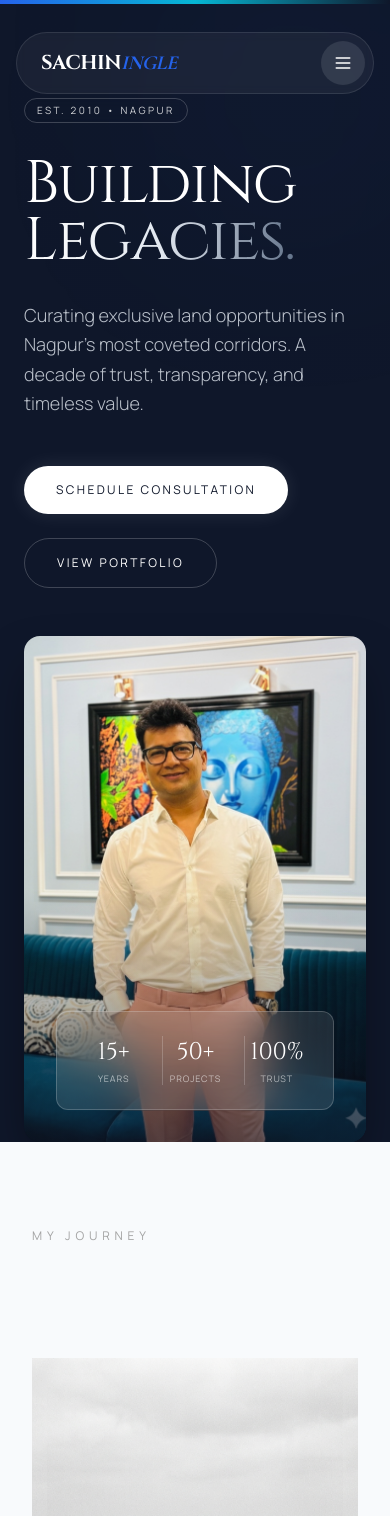
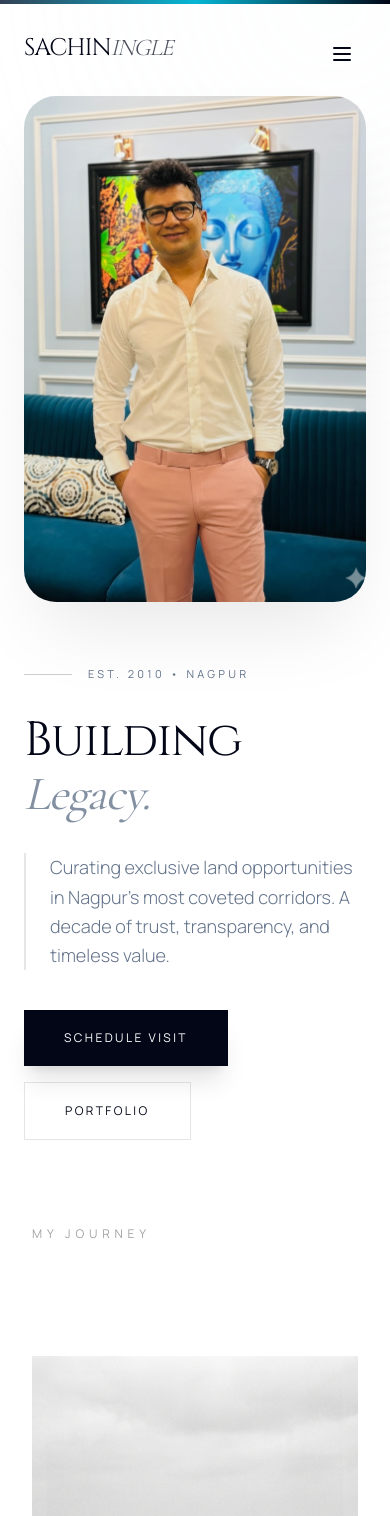
Before and after one commit to SaurabhGithug/sachiningle, a Next.js app: page / in a window 390 px wide. Shown: the top 1516 px of the page. Built offline with nearby package versions, Linux system fonts and the light colour scheme; a web font is replaced by a local one.

Commit message:
feat: finalized modern executive theme, mobile optimization, and seo metadata

```diff
--- a/app/globals.css
+++ b/app/globals.css
@@ -34,6 +34,17 @@
     --ring: 240 4.9% 83.9%;
 
     --radius: 0px; /* Sharp, architectural edges */
+  }
+}
+
+/* Mobile Optimization: Ensure large touch targets and legible inputs */
+@media (max-width: 768px) {
+  button, a, input, select, textarea {
+    min-height: 44px;
+    min-width: 44px;
+  }
+  input, select, textarea {
+    font-size: 16px !important; /* Prevents iOS zooom */
   }
 }
 
--- a/components/layout/footer.tsx
+++ b/components/layout/footer.tsx
@@ -46,8 +46,8 @@ export default function Footer() {
                             </ul>
                         </div>
                         <div>
-                            <h4 className="font-display text-xs uppercase tracking-[0.2em] text-vogue-champagne mb-8 font-semibold">Office</h4>
-                            <address className="font-serif text-lg not-italic leading-loose text-neutral-300">
+                            <h4 className="font-display text-xs uppercase tracking-[0.2em] text-executive-blue mb-8 font-semibold">Office</h4>
+                            <address className="font-serif text-lg not-italic leading-loose text-executive-platinum/80">
                                 Wadi, Hazarihpahad <br />
                                 Nagpur, MH <br />
                                 India
--- a/components/layout/navbar.tsx
+++ b/components/layout/navbar.tsx
@@ -4,6 +4,7 @@ import Link from "next/link";
 import { useState, useEffect } from "react";
 import { Menu, X } from "lucide-react";
 import { cn } from "@/lib/utils";
+import { motion } from "framer-motion";
 
 export default function Navbar() {
     const [scrolled, setScrolled] = useState(false);
@@ -18,68 +19,81 @@ export default function Navbar() {
     }, []);
 
     const navItems = [
-        { label: "Philosophy", href: "/about" },
-        { label: "Portfolio", href: "/#work" },
-        { label: "Journal", href: "/journal" },
+        "Philosophy", "Work", "Expertise", "Journal"
     ];
 
     return (
-        <header
+        <motion.nav
+            initial={{ y: -100 }}
+            animate={{ y: 0 }}
+            transition={{ duration: 0.5, ease: [0.16, 1, 0.3, 1] }}
             className={cn(
-                "fixed top-6 left-0 right-0 z-50 transition-all duration-500 flex justify-center px-4",
-                scrolled ? "top-4" : "top-8"
+                "fixed top-0 left-0 right-0 z-50 transition-all duration-500 ease-in-out border-b border-transparent",
+                scrolled
+                    ? "bg-executive-navy/90 backdrop-blur-md py-4 border-white/10 shadow-lg"
+                    : "bg-transparent py-8"
             )}
         >
-            <nav
-                className={cn(
-                    "w-full max-w-5xl flex items-center justify-between p-2 pl-6 pr-2 rounded-full border transition-all duration-500",
-                    scrolled
-                        ? "bg-white/80 backdrop-blur-xl border-white/20 shadow-2xl shadow-executive-navy/10"
-                        : "bg-white/5 backdrop-blur-sm border-white/10"
-                )}
-            >
+            <div className="max-w-[1440px] mx-auto px-6 lg:px-16 flex items-center justify-between">
+
                 {/* Logo */}
-                <Link href="/" className="font-display text-xl tracking-tight text-executive-navy flex items-center gap-2">
-                    <span className={cn("font-bold transition-colors", scrolled ? "text-executive-navy" : "text-white")}>
-                        SACHIN<span className="font-serif italic text-executive-blue">INGLE</span>
+                <Link href="/" className="relative z-50 group">
+                    <span className={cn(
+                        "font-display text-2xl tracking-tighter transition-colors duration-300",
+                        scrolled ? "text-white" : "text-executive-navy"
+                    )}>
+                        SACHIN<span className="font-serif italic font-light opacity-70">INGLE</span>
                     </span>
                 </Link>
 
-                {/* Desktop Menu */}
-                <div className="hidden md:flex items-center bg-executive-navy/5 rounded-full px-2 py-1">
+                {/* Desktop Navigation */}
+                <div className="hidden lg:flex items-center gap-10">
                     {navItems.map((item) => (
                         <Link
-                            key={item.href}
-                            href={item.href}
+                            key={item}
+                            href={`/#${item.toLowerCase()}`}
                             className={cn(
-                                "px-5 py-2 text-[10px] font-sans uppercase tracking-[0.2em] rounded-full transition-all duration-300 hover:bg-white hover:shadow-sm",
-                                scrolled ? "text-executive-gray hover:text-executive-navy" : "text-white/80 hover:text-executive-navy"
+                                "text-sm uppercase tracking-[0.2em] font-sans transition-all duration-300 relative group",
+                                scrolled ? "text-white/70 hover:text-white" : "text-executive-navy/70 hover:text-executive-navy"
                             )}
                         >
-                            {item.label}
+                            {item}
+                            <span className={cn(
+                                "absolute -bottom-1 left-0 w-0 h-[1px] transition-all duration-300 group-hover:w-full",
+                                scrolled ? "bg-white" : "bg-executive-navy"
+                            )} />
                         </Link>
                     ))}
+                </div>
+
+                {/* CTA Button */}
+                <div className="hidden lg:block">
                     <Link
                         href="/contact"
-                        className="ml-2 px-6 py-2.5 bg-executive-navy text-white text-[10px] uppercase tracking-[0.2em] rounded-full hover:bg-executive-blue transition-all duration-300 shadow-md hover:shadow-lg hover:-translate-y-0.5"
+                        className={cn(
+                            "px-8 py-3 text-[10px] uppercase tracking-[0.25em] font-bold rounded-full transition-all duration-300 border",
+                            scrolled
+                                ? "bg-white text-executive-navy border-white hover:bg-executive-platinum"
+                                : "bg-executive-navy text-white border-executive-navy hover:bg-executive-blue hover:border-executive-blue shadow-xl shadow-executive-navy/10"
+                        )}
                     >
-                        Inquire
+                        Start Project
                     </Link>
                 </div>
 
-                {/* Mobile Toggle */}
-                <button
+                {/* Mobile Icons */}
+                 <button
                     onClick={() => setMobileMenuOpen(true)}
                     className={cn(
-                        "md:hidden p-3 rounded-full transition-colors",
-                        scrolled ? "bg-executive-navy/5 text-executive-navy" : "bg-white/10 text-white"
+                        "lg:hidden p-2",
+                        scrolled ? "text-white" : "text-executive-navy"
                     )}
                 >
-                    <Menu className="w-5 h-5" />
+                    <Menu className="w-6 h-6" />
                 </button>
-            </nav>
+            </div>
 
-            {/* Mobile Menu Overlay */}
+             {/* Mobile Menu Overlay */}
             <div className={cn(
                 "fixed inset-0 bg-executive-navy z-[60] transition-transform duration-500 flex flex-col items-center justify-center p-8 space-y-8",
                 mobileMenuOpen ? "translate-y-0" : "-translate-y-full"
@@ -93,12 +107,12 @@ export default function Navbar() {
 
                 {navItems.map((item) => (
                     <Link
-                        key={item.href}
-                        href={item.href}
+                        key={item}
+                        href={`/#${item.toLowerCase()}`}
                         onClick={() => setMobileMenuOpen(false)}
                         className="text-3xl font-display text-white hover:text-executive-blue transition-colors"
                     >
-                        {item.label}
+                        {item}
                     </Link>
                 ))}
                 <Link
@@ -109,6 +123,6 @@ export default function Navbar() {
                     Start a Project
                 </Link>
             </div>
-        </header>
+        </motion.nav>
     );
 }
--- a/components/vogue/hero.tsx
+++ b/components/vogue/hero.tsx
@@ -8,71 +8,74 @@ export default function VogueHero() {
     return (
         <section className="relative min-h-screen w-full flex items-center bg-executive-navy overflow-hidden">
             {/* Elegant Background - Clean & Subtle */}
-            <div className="absolute inset-0 bg-[linear-gradient(to_bottom,rgba(15,23,42,0)_0%,rgba(15,23,42,1)_100%)] z-10 pointer-events-none" />
-            <div className="absolute top-0 right-0 w-[50vw] h-[50vw] bg-executive-blue/10 rounded-full blur-[120px] pointer-events-none" />
+            <div className="absolute inset-0 bg-executive-white z-0" />
+            <div className="absolute top-0 right-0 w-[60vw] h-[60vw] bg-executive-platinum/50 rounded-full blur-[150px] pointer-events-none -translate-y-1/2 translate-x-1/4" />
 
-            <div className="max-w-[1440px] mx-auto px-6 lg:px-16 w-full grid lg:grid-cols-2 gap-12 lg:gap-24 relative z-20 pt-24">
+            <div className="max-w-[1440px] mx-auto px-6 lg:px-16 w-full grid lg:grid-cols-2 gap-16 items-center relative z-20 pt-24 min-h-[90vh]">
 
                 {/* Text Content */}
-                <div className="flex flex-col justify-center">
+                <div className="flex flex-col justify-center order-2 lg:order-1">
                     <FadeIn delay={0.2} duration={1} direction="up">
-                        <span className="inline-block py-1 px-3 border border-white/20 rounded-full text-[10px] font-sans uppercase tracking-[0.25em] text-white/80 mb-8 w-fit backdrop-blur-sm">
+                        <div className="flex items-center gap-4 mb-8">
+                            <span className="h-[1px] w-12 bg-executive-navy/20"></span>
+                            <span className="text-[11px] font-sans uppercase tracking-[0.3em] text-executive-gray">
                                 Est. 2010 • Nagpur
                             </span>
+                        </div>
 
-                        <h1 className="font-display text-6xl lg:text-8xl leading-[0.95] text-white tracking-tight mb-8">
+                        <h1 className="font-display text-5xl lg:text-7xl xl:text-8xl leading-[1.1] text-executive-navy tracking-tight mb-8">
                             Building <br />
-                            <span className="text-transparent bg-clip-text bg-gradient-to-r from-white via-executive-platinum to-executive-gray">Legacies.</span>
+                            <span className="italic font-serif text-executive-gray/80">Legacy.</span>
                         </h1>
 
-                        <p className="font-sans text-lg text-executive-platinum/80 max-w-md leading-relaxed mb-12 font-light">
+                        <p className="font-sans text-lg text-executive-gray max-w-md leading-relaxed mb-10 font-light border-l-2 border-executive-navy/10 pl-6">
                             Curating exclusive land opportunities in Nagpur&apos;s most coveted corridors. A decade of trust, transparency, and timeless value.
                         </p>
 
-                        <div className="flex flex-wrap gap-6">
+                        <div className="flex flex-wrap gap-4">
                             <Link
                                 href="/contact"
-                                className="px-8 py-4 bg-white text-executive-navy font-sans text-xs uppercase tracking-[0.2em] rounded-full hover:bg-executive-platinum transition-all duration-300 shadow-[0_0_20px_rgba(255,255,255,0.1)] hover:shadow-xl"
+                                className="px-10 py-5 bg-executive-navy text-white font-sans text-xs uppercase tracking-[0.2em] hover:bg-executive-blue transition-all duration-300 shadow-xl shadow-executive-navy/10 hover:shadow-2xl hover:-translate-y-1"
                             >
-                                Schedule Consultation
+                                Schedule Visit
                             </Link>
                             <Link
                                 href="/#work"
-                                className="px-8 py-4 border border-white/20 text-white font-sans text-xs uppercase tracking-[0.2em] rounded-full hover:bg-white/5 transition-all duration-300"
+                                className="px-10 py-5 bg-transparent border border-executive-navy/10 text-executive-navy font-sans text-xs uppercase tracking-[0.2em] hover:bg-executive-navy/5 transition-all duration-300"
                             >
-                                View Portfolio
+                                Portfolio
                             </Link>
                         </div>
                     </FadeIn>
                 </div>
 
-                {/* Hero Image - Architecture/Abstract */}
-                <div className="relative h-[60vh] lg:h-[80vh] w-full rounded-2xl overflow-hidden shadow-2xl shadow-black/50 group">
-                    <FadeIn delay={0.4} duration={1.2} className="w-full h-full">
+                {/* Hero Image - Minimalist Presentation */}
+                <div className="relative h-[60vh] lg:h-[85vh] w-full order-1 lg:order-2 pl-0 lg:pl-12">
+                    <FadeIn delay={0.4} duration={1.2} className="w-full h-full relative">
+                        <div className="relative w-full h-full rounded-[2rem] overflow-hidden shadow-[0_40px_80px_-20px_rgba(0,0,0,0.1)]">
                              <Image
                                 src="/sachin-ingle.jpg"
                                 alt="Sachin Ingle"
                                 fill
-                            className="object-cover transition-transform duration-[2s] group-hover:scale-105"
+                                className="object-cover"
                                 priority
                                 sizes="(max-width: 768px) 100vw, 50vw"
                             />
-                        <div className="absolute inset-0 bg-gradient-to-t from-executive-navy/80 via-transparent to-transparent opacity-80" />
+                            {/* Subtle Grade Overlay */}
+                            <div className="absolute inset-0 bg-gradient-to-t from-executive-navy/20 to-transparent mix-blend-multiply opacity-40" />
+                        </div>
 
-                        {/* Floating Stats Card */}
-                        <div className="absolute bottom-8 left-8 right-8 p-6 bg-white/10 backdrop-blur-xl border border-white/20 rounded-xl">
-                            <div className="grid grid-cols-3 gap-4 text-center divide-x divide-white/20">
+                        {/* Architectural Accent Element */}
+                        <div className="absolute -bottom-12 -left-12 lg:-left-24 bg-white p-8 rounded-tr-3xl shadow-2xl max-w-xs hidden md:block">
+                            <div className="flex flex-col gap-4">
                                 <div>
-                                    <div className="text-2xl font-display text-white mb-1">15+</div>
-                                    <div className="text-[9px] uppercase tracking-widest text-white/60">Years</div>
+                                    <h3 className="font-display text-4xl text-executive-navy">50+</h3>
+                                    <p className="text-[10px] uppercase tracking-widest text-executive-gray mt-1">Premium Projects</p>
                                 </div>
+                                <div className="h-[1px] w-full bg-executive-platinum"></div>
                                 <div>
-                                    <div className="text-2xl font-display text-white mb-1">50+</div>
-                                    <div className="text-[9px] uppercase tracking-widest text-white/60">Projects</div>
-                                </div>
-                                <div>
-                                    <div className="text-2xl font-display text-white mb-1">100%</div>
-                                    <div className="text-[9px] uppercase tracking-widest text-white/60">Trust</div>
+                                    <h3 className="font-display text-4xl text-executive-navy">15y</h3>
+                                    <p className="text-[10px] uppercase tracking-widest text-executive-gray mt-1">Market Leadership</p>
                                 </div>
                             </div>
                         </div>
--- a/tailwind.config.ts
+++ b/tailwind.config.ts
@@ -51,12 +51,14 @@ const config: Config = {
                     "5": "hsl(var(--chart-5))",
                 },
                 // Modern Executive Theme
-                'executive-navy': '#0f172a',    // Deep Navy (Slate-900)
-                'executive-blue': '#2563eb',    // Trust Blue (Blue-600)
-                'executive-platinum': '#e2e8f0', // Platinum (Slate-200)
-                'executive-gray': '#64748b',    // Professional Gray (Slate-500)
-                'executive-white': '#f8fafc',   // Clean White (Slate-50)
-            },
+                executive: {
+          navy: "#020617", // Slate 950 - Deeper, truer black-blue
+          blue: "#334155", // Slate 700 - Professional steel blue (no purple)
+          platinum: "#F1F5F9", // Slate 100 - Crisp white-gray
+          gray: "#64748B", // Slate 500 - Neutral text
+          white: "#FFFFFF", // Pure white
+          accent: "#0F172A", // Dark accent
+        },    },
             borderRadius: {
                 lg: "var(--radius)",
                 md: "calc(var(--radius) - 2px)",
```
Also changed, not shown: app/layout.tsx (+12 -10 lines), components/vogue/works.tsx (+21 -22 lines). Lines whose indentation alone changed are shown as unchanged.
